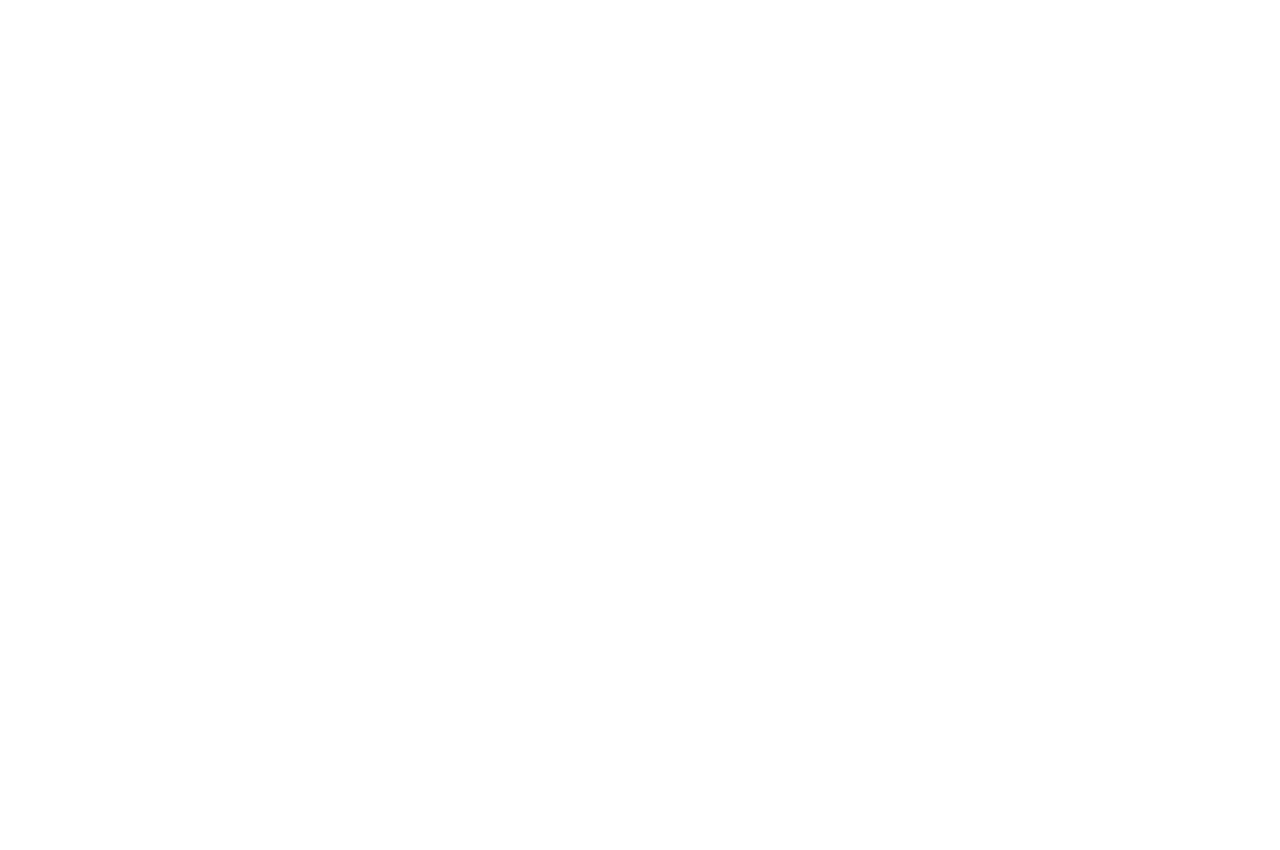
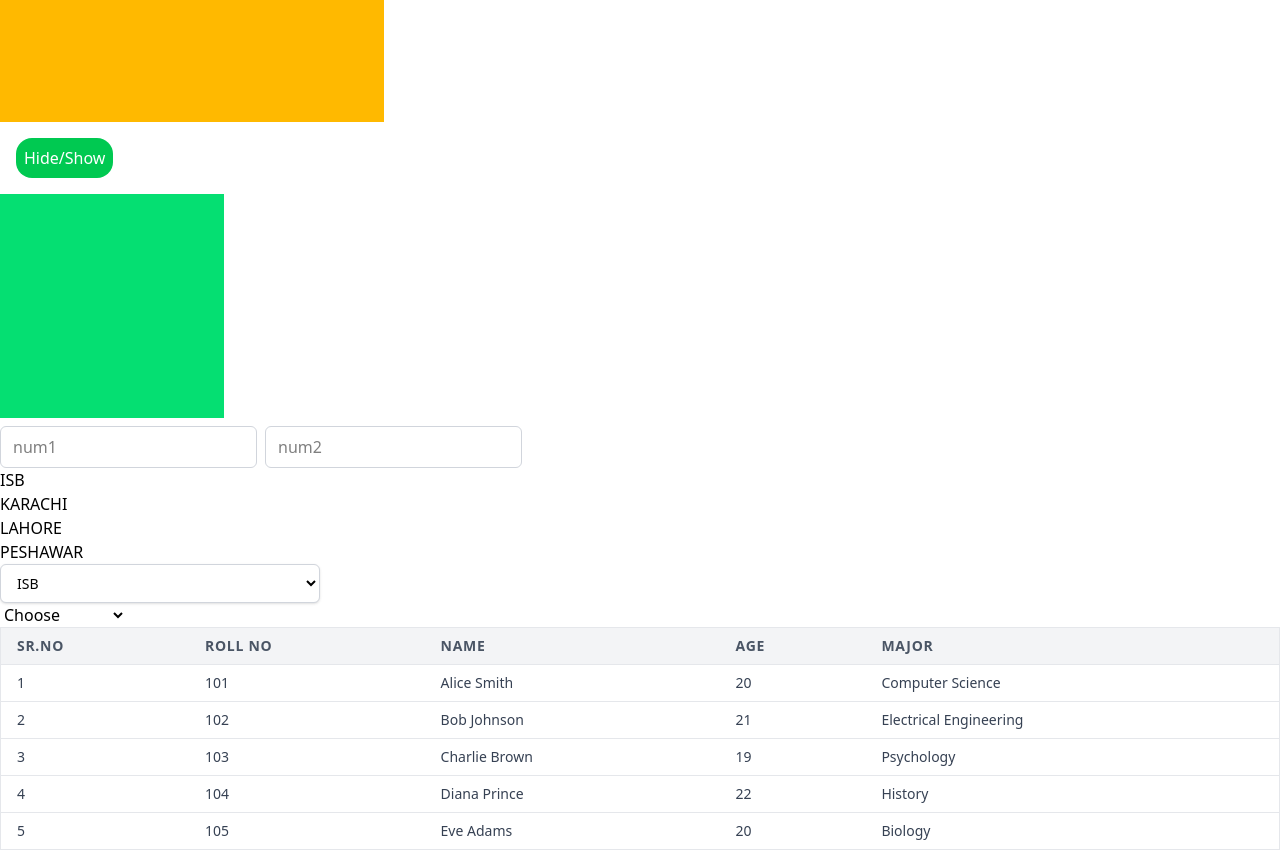
Before and after one commit to Soban-Abbas/Learning_Angular, an Angular app: page / in a window 1280 px wide. Shown: the part 980-1830 px from the top of the page. Before the commit the page ends 800 px from the top, so only its background shows below. Built offline with nearby package versions, Linux system fonts and the light colour scheme.

Commit message:
structural directives *ngIf & *ngFor

```diff
--- a/src/app/day1/day1.html
+++ b/src/app/day1/day1.html
@@ -14,3 +14,73 @@
 <h3 class="font-extrabold">Two way Binding</h3>
 <input  class="block w-1/4 p-2 border border-gray-300 rounded-md shadow-sm focus:ring-blue-500 focus:border-blue-500 sm:text-sm" type="text" [(ngModel)]="message" placeholder="type message">
 <p  >{{message}}</p>
+
+<!-- to use [(ngModel)] we must import FormsModule into our ts file becase ngmodel is not html thing and not any of ts varibale its angilar feature an angular not give by default to keep out app light weight so it form releted thing becasue we  use form  to send data from html to ts so we need to import FormsModule from @angular/forms  -->
+
+
+<h3 class="font-bold">Directives</h3>
+<h3>*ngif</h3>
+<div *ngIf="showdiv" class="bg-amber-400 size-96">
+
+</div>
+ <button class="bg-green-500 p-2 m-4 rounded-2xl cursor-pointer  text-white hover:bg-blue-400" (click)="show()">Hide/Show</button>
+
+
+ <div class="bg-green-400 size-56" *ngIf="num1==num2" ></div>
+ <input class="border border-gray-300 rounded-md mt-2 px-3 py-2 focus:outline-none focus:ring-2 focus:ring-blue-500" type="text" [(ngModel)]="num1" placeholder="num1">
+ <input  class="border border-gray-300 rounded-md px-3 py-2 focus:outline-none focus:ring-2 focus:ring-blue-500 ml-2" type="text" [(ngModel)]="num2" placeholder="num2">
+
+
+
+
+
+ <!-- *ngfor   it only work with array  and it is similiar to for of loop in js  and we run *ngFor loop on that element which we wanna repeate like we want to create list we loop *ngFor on 1st li and dynamically we get that li for all array element -->
+
+
+
+
+ <ul>
+    <li *ngFor="let city of city">{{city}}</li>
+ </ul>
+ <select class="block w-1/4 bg-white border border-gray-300 rounded-md py-2 px-3 shadow-sm focus:outline-none focus:ring-indigo-500 focus:border-indigo-500 sm:text-sm">
+    <option *ngFor="let city of city">{{city}}</option>
+ </select>
+
+
+ <select >
+    <option >Choose</option>
+    <option *ngFor="let student of studentarray" [value]="student.id">{{student.name}}</option>
+ </select>
+<div class="overflow-x-auto">
+  <table class="min-w-full bg-white border border-gray-200">
+    <thead>
+      <tr>
+        <th class="py-2 px-4 border-b border-gray-200 bg-gray-100 text-left text-sm font-semibold text-gray-600 uppercase tracking-wider">
+          Sr.NO
+        </th>
+        <th class="py-2 px-4 border-b border-gray-200 bg-gray-100 text-left text-sm font-semibold text-gray-600 uppercase tracking-wider">
+          Roll No
+        </th>
+        <th class="py-2 px-4 border-b border-gray-200 bg-gray-100 text-left text-sm font-semibold text-gray-600 uppercase tracking-wider">
+          Name
+        </th>
+        <th class="py-2 px-4 border-b border-gray-200 bg-gray-100 text-left text-sm font-semibold text-gray-600 uppercase tracking-wider">
+          Age
+        </th>
+        <th class="py-2 px-4 border-b border-gray-200 bg-gray-100 text-left text-sm font-semibold text-gray-600 uppercase tracking-wider">
+          Major
+        </th>
+      </tr>
+    </thead>
+    <tbody>
+      <tr *ngFor="let stud of studentarray;let Sr_no=index">
+        <td class="py-2 px-4 border-b border-gray-200 text-sm text-gray-700">{{Sr_no+1}}</td>
+        <td class="py-2 px-4 border-b border-gray-200 text-sm text-gray-700">{{stud.id}}</td>
+        <td class="py-2 px-4 border-b border-gray-200 text-sm text-gray-700">{{stud.name}}</td>
+        <td class="py-2 px-4 border-b border-gray-200 text-sm text-gray-700">{{stud.age}}</td>
+        <td class="py-2 px-4 border-b border-gray-200 text-sm text-gray-700">{{stud.major}}</td>
+      </tr>
+
+    </tbody>
+  </table>
+</div>
--- a/src/app/day1/day1.ts
+++ b/src/app/day1/day1.ts
@@ -1,8 +1,9 @@
+import { CommonModule } from '@angular/common';
 import { Component } from '@angular/core';
 import {FormsModule} from '@angular/forms';
 @Component({
   selector: 'app-day1',
-  imports: [FormsModule],
+  imports: [FormsModule,CommonModule],
   templateUrl: './day1.html',
   styleUrl: './day1.css'
 })
@@ -20,4 +21,59 @@ increasecount(){
 message='';
 
 
+
+
+//ngif
+showdiv:boolean=true;
+show(){
+  this.showdiv=!this.showdiv;
 }
+
+
+num1:string='';
+num2:string='';
+
+
+city=["ISB","KARACHI","LAHORE","PESHAWAR"];
+
+
+studentarray:any[]=[
+ {
+    id: 101,
+    name: "Alice Smith",
+    age: 20,
+    major: "Computer Science"
+  },
+  {
+    id: 102,
+    name: "Bob Johnson",
+    age: 21,
+    major: "Electrical Engineering"
+  },
+  {
+    id: 103,
+    name: "Charlie Brown",
+    age: 19,
+    major: "Psychology"
+  },
+  {
+    id: 104,
+    name: "Diana Prince",
+    age: 22,
+    major: "History"
+  },
+  {
+    id: 105,
+    name: "Eve Adams",
+    age: 20,
+    major: "Biology"
+  }
+];
+
+
+
+
+
+
+
+}
```
